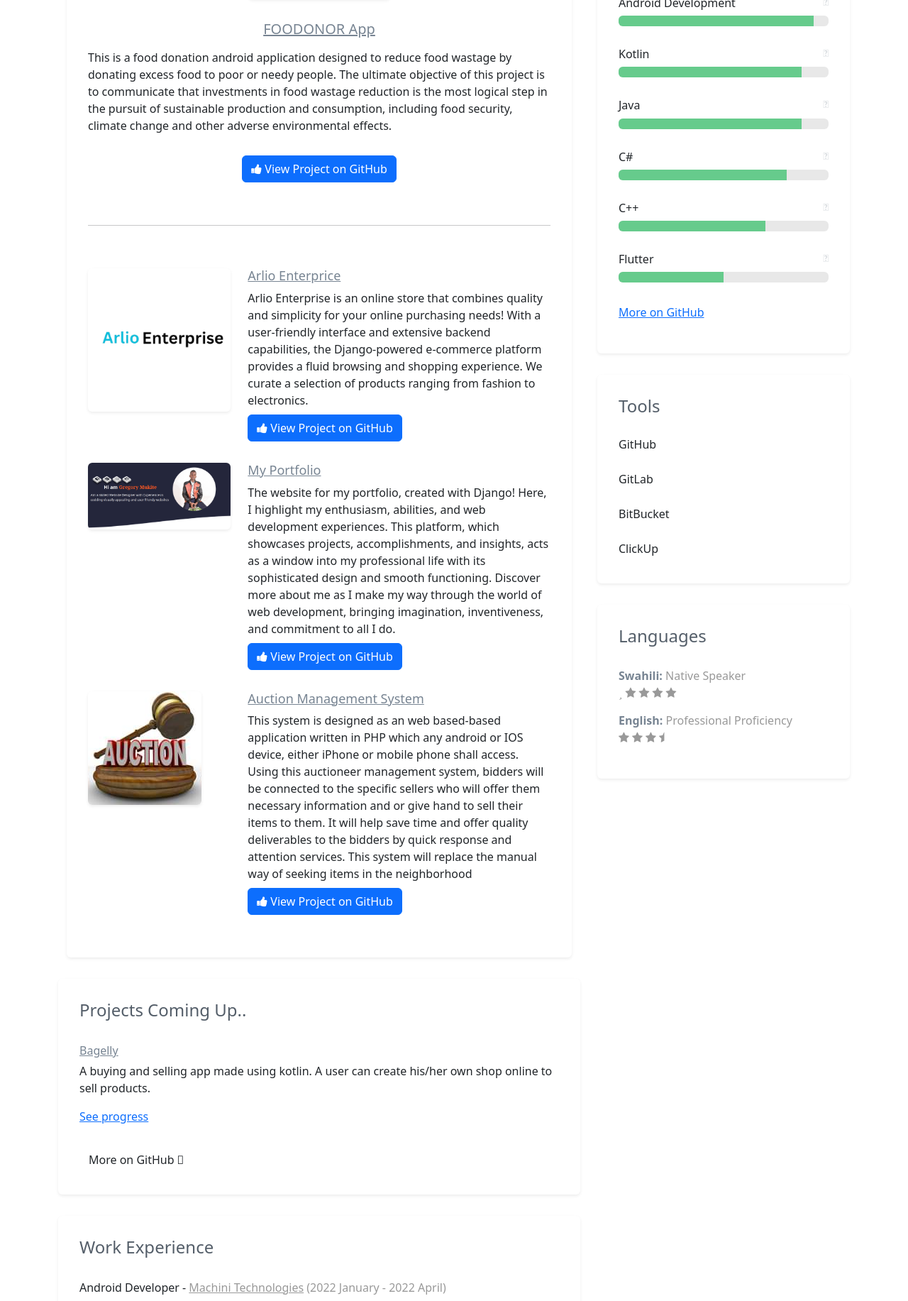
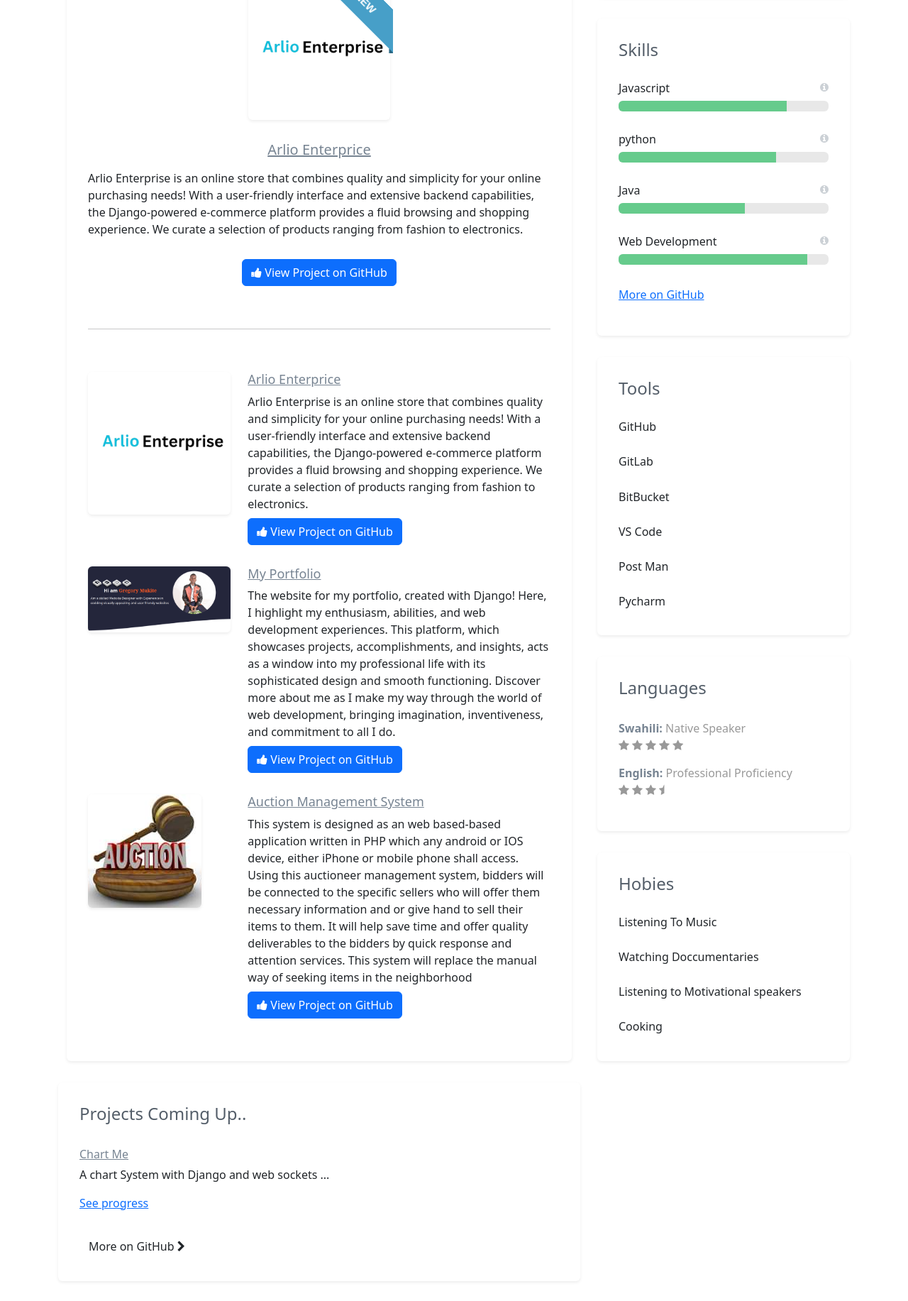
Before and after one commit to shangugregory/My-Portfolio, a Django app: page / in a window 1280 px wide. Shown: the part 1739-3572 px from the top of the page at 71% size. Run offline with Django 4.2, Linux system fonts and the light colour scheme; data comes from the database, SQL or seed files in the repository; both versions use the stored data as it was after the commit.

Commit message:
second commit

```diff
--- a/myprofile/admin.py
+++ b/myprofile/admin.py
@@ -1,8 +1,10 @@
 from django.contrib import admin
-from . models import Institution, Education, Projects, UpcommingProjects, Work
+from . models import Institution, Education, Projects, UpcommingProjects, Work,AboutMe, Skills
 # Register your models here.
 admin.site.register(Institution)
 admin.site.register(Education)
 admin.site.register(Projects)
 admin.site.register(UpcommingProjects)
 admin.site.register(Work)
+admin.site.register(AboutMe)
+admin.site.register(Skills)
--- a/myprofile/templates/myprofile/index.html
+++ b/myprofile/templates/myprofile/index.html
@@ -98,12 +119,29 @@
             </aside>
             <!-- col.// -->
             <aside class="col-lg-7">
-              <p>
-                I have achieved much in the career as an Information Technology professional, hold a prestigious Bachelor's Degree in the field and greatly committed to results. I have a strong background in network administration, System Administration as well as software development. My major is web development, and particularly in this field, I am front-end with React and Django for the backend frameworks' specialization. Over the past 1 years, I have honed my skills and expertise in creating dynamic and responsive web applications.
-Looking beyond particular projects, my interest spans further and I am driven with the desire of contributing something meaningful towards the success of my country specifically in the field of technological advancement. Proficient to configure and maintain server environment, implementing advanced security protocols along with leading cross-functional IT teams ensure that I possess the skill set required to enhance efficiency as well as productivity.
-In dynamic field of technology, I remain focused on being ahead of emerging trends and innovation. This ensures that quality IT solutions that are over above the other offers in the market reach the customers in good time.
-It will be a great opportunity for me to use my technical competence as well as top-notch leadership skills. Using my skills, I make it a point to contribute essentially in the technological strides of our nation and hence see to it that the IT scenario of the country always stays ahead in terms of innovation.
-              </p>
+              <p>{{aboutme.paragraph1}} </p>
+              <p>{{aboutme.paragraph2}} </p>
+              <p>{{aboutme.paragraph3}} </p>
+
+              <div class="container">
+
+                <a class="btn mr-3"
+                style="
+                  background-color: rgb(8, 8, 58);
+                  font-weight: bold; font-family: sans-serif;
+                  font-size: 1.4rem; color: #fff;
+                  margin-right: 4rem;
+                  " href="">My Resume</a>
+
+
+                <a class="btn ml-5"
+                style="
+                background-color: #ff5823;
+                font-weight: bold; font-family: sans-serif;
+                font-size: 1.4rem; color: #fff;
+                "  href="">Hire Me</a>
+
+            </div>
             </aside>
             <!-- col.// -->
           </div>
@@ -115,7 +153,7 @@ It will be a great opportunity for me to use my technical competence as well as
       <center>
           <h2 class="resume-header">Resume</h2>
       </center>
-      <div class="container mb-3">
+      <div class="container mb-3" id="education" >
           <table class="table">
               <h2 class="head-title" >Education Background</h2>
               <thead>
@@ -153,24 +191,23 @@ It will be a great opportunity for me to use my technical competence as well as
                       <div class="section-inner shadow-sm rounded">
                           <h2 class="heading">Latest Projects</h2>
                           <div class="content">
-
                               <div class="item featured text-center">
 
                                   <div class="featured-image has-ribbon">
-                                      <a href="https://github.com/robert-muriithi/FOOD-DONOR.git" target="_blank">
-                                      <img class="img-fluid project-image rounded shadow-sm" width="200" height="200" src="assets/images/projects/foodonor.jpg" alt="project name" />
+                                      <a href="{{newprojects.github_link}}" target="_blank">
+                                      <img class="img-fluid project-image rounded shadow-sm" width="200" height="200" src="{{newprojects.project_image.url}}" alt="project name" />
                                       </a>
                                       <div class="ribbon">
                                           <div class="text">New</div>
                                       </div>
                                   </div>
 
-                                  <h3 class="title mb-3"><a href="https://github.com/robert-muriithi/FOOD-DONOR.git" target="_blank">FOODONOR App</a></h3>
+                                  <h3 class="title mb-3"><a href="{{newprojects.github_link}}" target="_blank">{{newprojects.project_name}}</a></h3>
 
                                   <div class="desc text-start">
-                                      <p>This is a food donation android application designed to reduce food wastage by donating excess food to poor or needy people. The ultimate objective of this project is to communicate that investments in food wastage reduction is the most logical step in the pursuit of sustainable production and consumption, including food security, climate change and other adverse environmental effects. </p>
+                                      <p>{{newprojects.project_description}} </p>
                                   </div><!--//desc-->
-                                  <a class="btn btn-cta-secondary btn-primary" href="https://github.com/robert-muriithi/FOOD-DONOR.git" target="_blank"><i class="fa fa-thumbs-up"></i> View Project on GitHub</a>
+                                  <a class="btn btn-cta-secondary btn-primary" href="{{newprojects.github_link}}" target="_blank"><i class="fa fa-thumbs-up"></i> View Project on GitHub</a>
                               </div><!--//item-->
                               <hr class="divider" />
                               {% for projects in projects %}
@@ -193,17 +230,20 @@ It will be a great opportunity for me to use my technical competence as well as
 
                   <section class="projects section">
                       <div class="section-inner shadow-sm rounded">
-                          <h2 class="heading">Projects Coming Up..</h2>
+                        <h2 class="heading">Projects Coming Up..</h2>
+                        {%for upcomingprojects in upcomingprojects%}
+
                           <div class="content">
                               <div class="item">
-                                  <h3 class="title"><a href="https://github.com/robert-muriithi/Bagelly.git" target="_blank">Bagelly</a> <span class="badge badge-theme"></span></h3>
-                                  <p class="summary">A buying and selling app made using kotlin. A user can create his/her own shop online to sell products.</p>
-                                  <p><a class="more-link" href="https://github.com/robert-muriithi/Bagelly.git" target="_blank"><i class="fas fa-external-link-alt"></i>See progress</a></p>
+                                  <h3 class="title"><a href="{{upcomingprojects.github_link}}" target="_blank">{{upcomingprojects.project_name}}</a> <span class="badge badge-theme"></span></h3>
+                                  <p class="summary">{{upcomingprojects.project_description}}</p>
+                                  <p><a class="more-link" href="{{upcomingprojects.github_link}}" target="_blank"><i class="fa fa-external-link-alt"></i>See progress</a></p>
                               </div><!--//item-->
 
-                              <a class="btn btn-cta-secondary" href="https://github.com/robert-muriithi/">More on GitHub <i class="fas fa-chevron-right pt-1"></i></a>
+                              <a class="btn btn-cta-secondary" href="{{upcomingprojects.github_link}}">More on GitHub <i class="fa fa-chevron-right pt-1"></i></a>
 
                           </div><!--//content-->
+                          {%endfor%}
                       </div><!--//section-inner-->
                   </section><!--//section-->
 
@@ -229,9 +269,9 @@ It will be a great opportunity for me to use my technical competence as well as
                           <h2 class="heading sr-only">Basic Information</h2>
                           <div class="content">
                               <ul class="list-unstyled">
-                                  <li><i class="fas fa-map-marker-alt"></i><span class="sr-only">Location:</span>Bungoma, Kenya</li>
-                                  <li><i class="fas fa-envelope"></i><span class="sr-only">Email:</span><a href="">njuguiinirobert@gmail.com</a></li>
-                                  <li><i class="fas fa-link"></i><span class="sr-only">Website:</span><a href="">https://github.com/robert-muriithi</a></li>
+                                  <li><i class="fa fa-map-marker-alt"></i><span class="sr-only">Location:</span>Kitale, Kenya</li>
+                                  <li><i class="fa fa-envelope"></i><span class="sr-only">Email:</span><a href="">shangugregory@gmail.com</a></li>
+                                  <li><i class="fa fa-link"></i><span class="sr-only">Website:</span><a href="">https://github.com/gregorymukite</a></li>
                               </ul>
                           </div><!--//content-->
                       </div><!--//section-inner-->
@@ -244,48 +284,17 @@ It will be a great opportunity for me to use my technical competence as well as
 
 
                               <div class="skillset">
-
+                                 {% for skills in skills %}
                                   <div class="item">
-                                      <h3 class="level-title">Android Development<span class="level-label"><i class="fas fa-info-circle"></i></span></h3>
+                                      <h3 class="level-title">{{ skills.programing_language }}<span class="level-label"><i class="fa fa-info-circle"></i></span></h3>
                                       <div class="level-bar progress">
-                                          <div class="progress-bar level-bar-inner" role="progressbar" style="width: 93%" aria-valuenow="86"  aria-valuemin="0" aria-valuemax="96"></div>
+                                          <div class="progress-bar level-bar-inner" role="progressbar" style="width: {{skills.learning_progress}}%" aria-valuenow="86"  aria-valuemin="0" aria-valuemax="96"></div>
                                       </div><!--//level-bar-->
                                   </div><!--//item-->
 
-                                  <div class="item">
-                                      <h3 class="level-title">Kotlin<span class="level-label"><i class="fas fa-info-circle"></i></span></h3>
-                                      <div class="level-bar progress">
-                                          <div class="progress-bar level-bar-inner" role="progressbar" style="width: 87%" aria-valuenow="86"  aria-valuemin="0" aria-valuemax="96"></div>
-                                      </div><!--//level-bar-->
-                                  </div><!--//item-->
+                                  {% endfor %}
 
-                                  <div class="item">
-                                      <h3 class="level-title">Java<span class="level-label"><i class="fas fa-info-circle"></i></span></h3>
-                                      <div class="level-bar progress">
-                                          <div class="progress-bar level-bar-inner" role="progressbar" style="width: 87%" aria-valuenow="86"  aria-valuemin="0" aria-valuemax="96"></div>
-                                      </div><!--//level-bar-->
-                                  </div><!--//item-->
-
-                                  <div class="item">
-                                      <h3 class="level-title">C#<span class="level-label"><i class="fas fa-info-circle"></i></span></h3>
-                                      <div class="level-bar progress">
-                        <div class="progress-bar level-bar-inner" role="progressbar" style="width: 80%" aria-valuenow="86"  aria-valuemin="0" aria-valuemax="96"></div>
-                    </div><!--//level-bar-->
-                                  </div><!--//item-->
-                                  <div class="item">
-                                      <h3 class="level-title">C++<span class="level-label"><i class="fas fa-info-circle"></i></span></h3>
-                                      <div class="level-bar progress">
-                                          <div class="progress-bar level-bar-inner" role="progressbar" style="width: 70%" aria-valuenow="86"  aria-valuemin="0" aria-valuemax="96"></div>
-                                      </div><!--//level-bar-->
-                                  </div><!--//item-->
-                                  <div class="item">
-                                      <h3 class="level-title">Flutter<span class="level-label"><i class="fas fa-info-circle"></i></span></h3>
-                                      <div class="level-bar progress">
-                                          <div class="progress-bar level-bar-inner" role="progressbar" style="width: 50%" aria-valuenow="86"  aria-valuemin="0" aria-valuemax="96"></div>
-                                      </div><!--//level-bar-->
-                                  </div><!--//item-->
-
-                                  <p><a class="more-link" href="https://github.com/robert-muriithi"><i class="fas fa-external-link-alt"></i>More on GitHub</a></p>
+                                  <p><a class="more-link" href="https://github.com/shangugregory"><i class="fa fa-external-link-alt"></i>More on GitHub</a></p>
                               </div>
                           </div><!--//content-->
                       </div><!--//section-inner-->
@@ -305,8 +314,15 @@ It will be a great opportunity for me to use my technical competence as well as
                                   <h3 class="title">BitBucket</h3>
                               </div><!--//item-->
                               <div class="item">
-                                  <h3 class="title">ClickUp</h3>
-                              </div><!--//item-->
+                                  <h3 class="title">VS Code</h3>
+                              </div>
+                              <div class="item">
+                                <h3 class="title">Post Man</h3>
+                            </div>
+                            <div class="item">
+                              <h3 class="title">Pycharm</h3>
+                          </div>
+                              <!--//item-->
                           </div><!--//content-->
                       </div><!--//section-inner-->
                   </aside><!--//section-->
@@ -320,7 +336,7 @@ It will be a great opportunity for me to use my technical competence as well as
                               <ul class="list-unstyled">
                                   <li class="item">
                                       <span class="title"><strong>Swahili:</strong></span>
-                                      <span class="level">Native Speaker <br class="visible-xs"/><i class="fas fa-star"></i> <i class="fa fa-star"></i> <i class="fa fa-star"></i> <i class="fa fa-star"></i> <i class="fa fa-star"></i> </span>
+                                      <span class="level">Native Speaker <br class="visible-xs"/><i class="fa fa-star"></i> <i class="fa fa-star"></i> <i class="fa fa-star"></i> <i class="fa fa-star"></i> <i class="fa fa-star"></i> </span>
                                   </li><!--//item-->
                                   <li class="item">
                                       <span class="title"><strong>English:</strong></span>
@@ -330,8 +346,28 @@ It will be a great opportunity for me to use my technical competence as well as
                           </div><!--//content-->
                       </div><!--//section-inner-->
                   </aside><!--//section-->
+                  <aside class="education aside section">
+                    <div class="section-inner shadow-sm rounded">
+                        <h2 class="heading">Hobies</h2>
+                        <div class="content">
+                            <div class="item">
+                                <h5 class="title">Listening To Music</h5>
+                            </div><!--//item-->
+                            <div class="item">
+                                <h3 class="title">Watching Doccumentaries</h3>
+                            </div><!--//item-->
+                            <div class="item">
+                                <h3 class="title">Listening to Motivational speakers</h3>
+                            </div><!--//item-->
+                            <div class="item">
+                              <h3 class="title">Cooking</h3>
+                          </div>
 
 
+                            <!--//item-->
+                        </div><!--//content-->
+                    </div><!--//section-inner-->
+                </aside>
 
 
               </div><!--//secondary-->
--- a/myprofile/views.py
+++ b/myprofile/views.py
@@ -1,12 +1,20 @@
 from django.shortcuts import render
-from .models import Institution, Education, Projects
+from .models import Institution, Education, Projects, AboutMe, Skills, UpcommingProjects
 
 # Create your views here.
 def Home(request):
     education = Education.objects.filter()
     projects = Projects.objects.filter()
+    skills = Skills.objects.filter()
+    upcomingprojects=UpcommingProjects.objects.filter()
+    newprojects = Projects.objects.get(project_name="Arlio Enterprice")
+    aboutme = AboutMe.objects.get()
     context={
         'education':education,
-        'projects':projects
+        'projects':projects,
+        'newprojects':newprojects,
+        'aboutme':aboutme,
+        'skills':skills,
+        'upcomingprojects':upcomingprojects
     }
     return render(request, 'myprofile/index.html', context)
```
Also changed, not shown: other parts of myprofile/templates/myprofile/index.html (+26 -5 lines), myprofile/models.py (+12 -2 lines), db.sqlite3, media/Auction.jpg (added), myprofile/migrations/0004_alter_projects_project_description.py (added), myprofile/migrations/0005_aboutme_skills.py (added), myprofile/migrations/0006_alter_aboutme_paragraph1_alter_aboutme_paragraph2_and_more.py (added), myprofile/migrations/0007_alter_upcommingprojects_project_image.py (added), myprofile/migrations/0008_remove_upcommingprojects_project_image.py (added), myprofile/migrations/0009_upcommingprojects_project_image.py (added).
